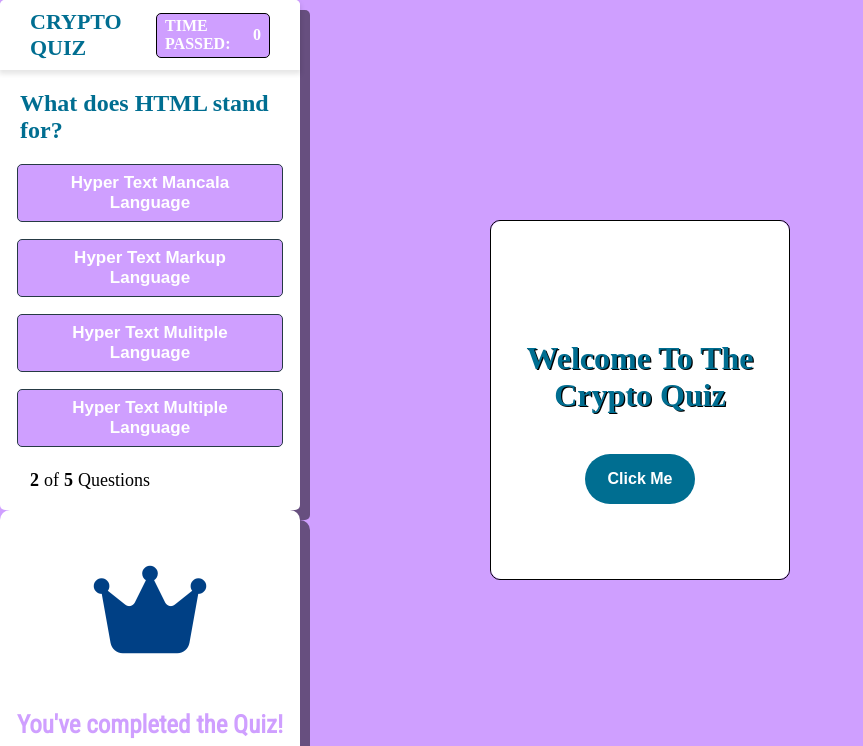
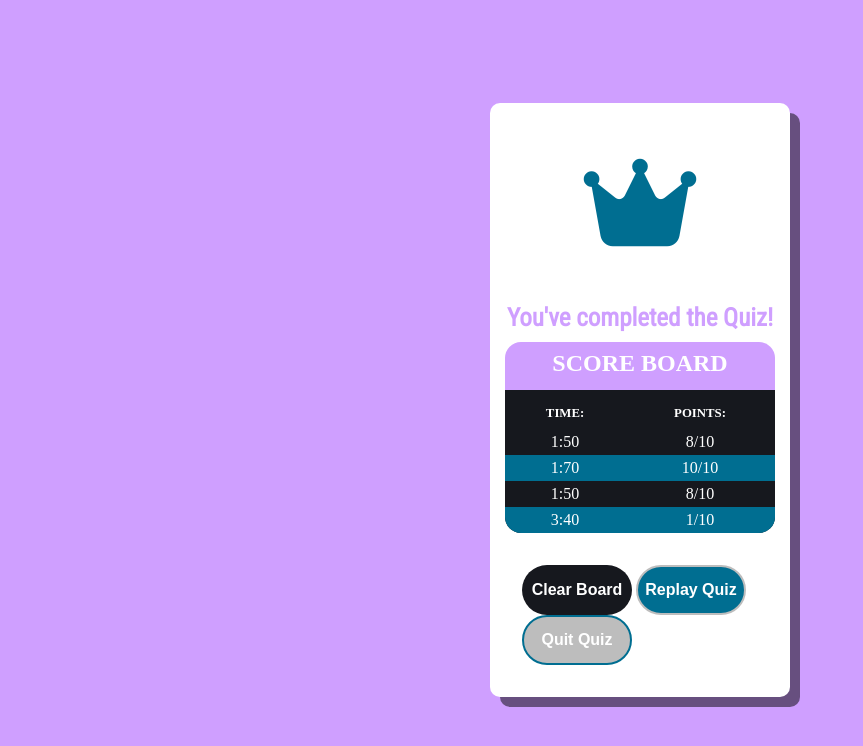
Before and after one commit to RiyadhKh4n/crypto-quiz, a plain HTML site: page index.html in a window 1280 px wide. Shown: the top 746 px of the page, without its empty margins (0-863 px from the left). Drawn offline with Linux system fonts and the light colour scheme.

Commit message:
Position all div correctly

```diff
--- a/assets/css/style.css
+++ b/assets/css/style.css
@@ -19,7 +19,7 @@ h2 {
 }
 
 .hidden {
-    display: none;
+    display: none !important;
 }
 
 /* Flip Card */
@@ -184,6 +184,13 @@ h2 {
     border-radius: 5px;
     pointer-events: none;
     transition: all 0.3s ease;
+
+    position: absolute;
+    top: 50%;
+    left: 50%;
+    -webkit-transform: translate(-50%, -50%);
+    -ms-transform: translate(-50%, -50%);
+    transform: translate(-50%, -50%);
 }
 
 .quiz_box header {
@@ -338,8 +345,16 @@ footer .next-btn{
     border-radius: 10px;
     background-color: #fff;
     width: 300px;
+    box-shadow: 10px 10px rgba(0, 0, 0, .5);
 
-    box-shadow: 10px 10px rgba(0, 0, 0, .5);
+    position: absolute;
+    top: 50%;
+    left: 50%;
+    -webkit-transform: translate(-50%, -50%);
+    -ms-transform: translate(-50%, -50%);
+    transform: translate(-50%, -50%);
+
+
 }
 
 .result_box .icon .fa-crown{
@@ -347,7 +362,7 @@ footer .next-btn{
     display: flex;
     align-content: center;
     justify-content: center;
-    color:#004085;
+    color:#006E91;
     font-size: 100px;
 }
 
@@ -396,7 +411,7 @@ thead{
 
 
 tbody tr:nth-child(2n){
-    background: #004085;
+    background: #006E91;
 }
 
 th {
--- a/index.html
+++ b/index.html
@@ -14,7 +14,7 @@
 <body>
     <main>
         <!-- Start Quiz Div -->
-        <div class="maincontainer ">
+        <div class="maincontainer hidden">
             <div class="thecard">
                 <div class="thefront">
                     <h1 class="game-title">Welcome To The Crypto Quiz</h1>
@@ -44,7 +44,7 @@
         </div>
 
         <!-- Quiz Box -->
-        <div class="quiz_box  ">
+        <div class="quiz_box hidden">
             <header>
                 <div class="title">Crypto Quiz</div>
                 <div class="timer">
@@ -81,7 +81,7 @@
         </div>
 
         <!-- Result Box -->
-        <section class="result_box">
+        <section class="result_box ">
             <div class="icon">
                 <i class="fas fa-crown"></i>
             </div>
```
